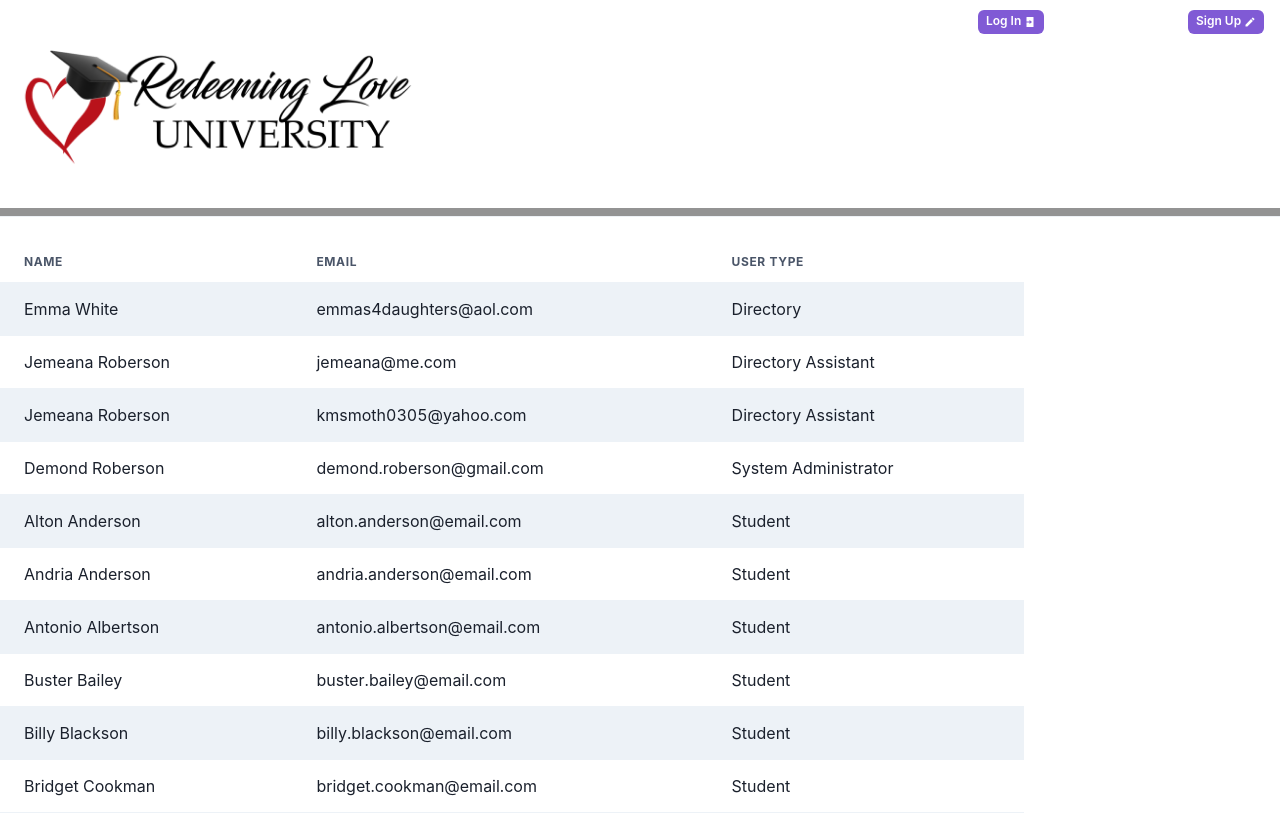
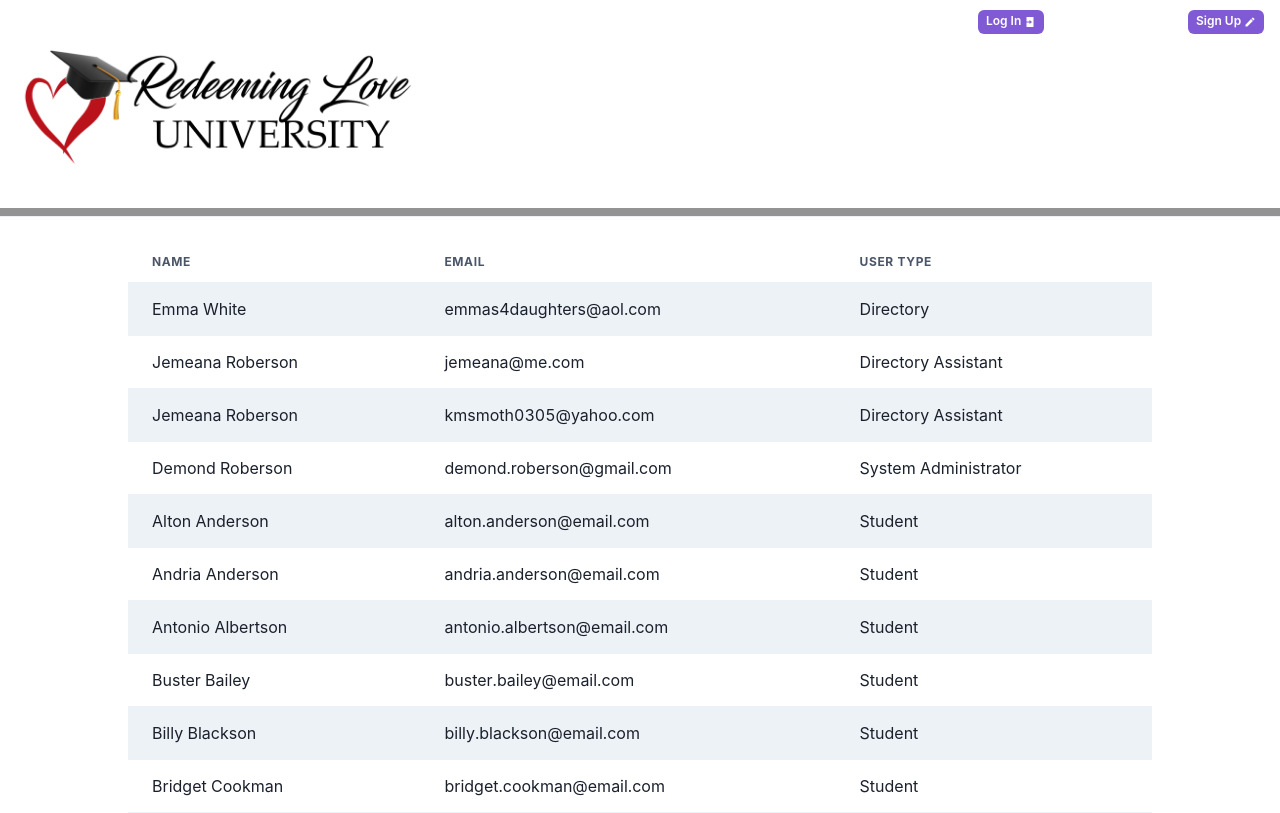
Before and after one commit to 3zbyjd/rlomuniv, a React (Vite) app: page /UserList in a window 1280 px wide. Built offline with nearby package versions, Linux system fonts and the light colour scheme.

Commit message:
Working to render user list route.

```diff
--- a/src/pages/User/UserList.tsx
+++ b/src/pages/User/UserList.tsx
@@ -39,7 +39,7 @@ function UserList() {
         marginBottom="25px"
       />
 
-      <TableContainer width="80%">
+      <TableContainer width="80%" margin="0 auto">
         <Table variant="striped" colorScheme="gray">
           <Thead>
             <Tr>
```
